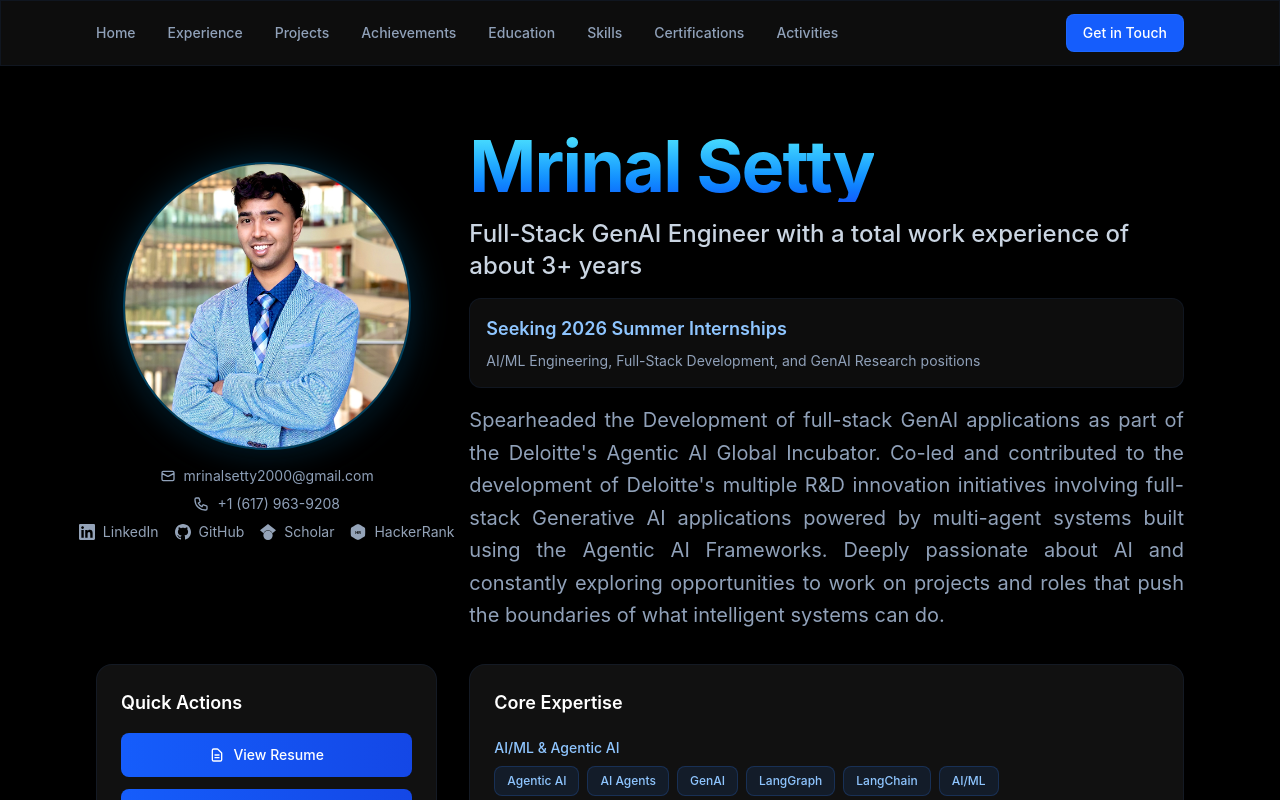
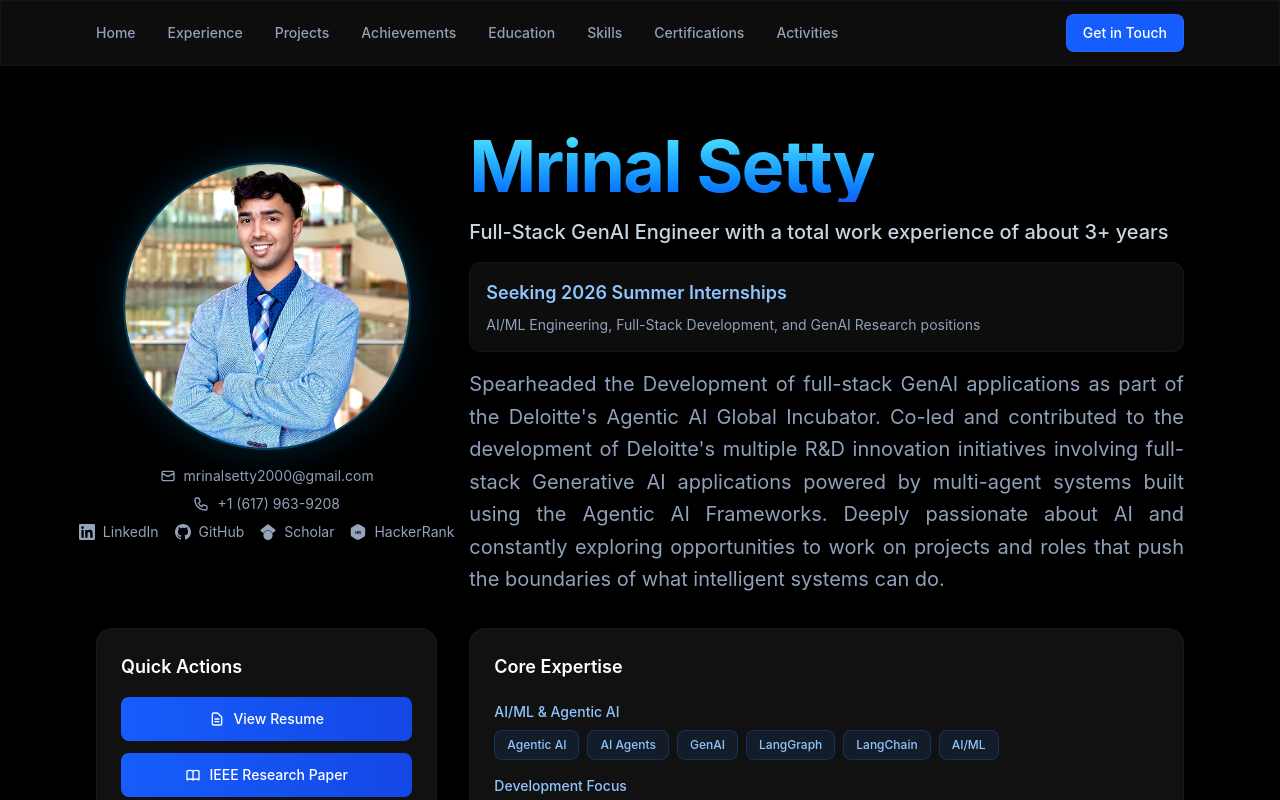
Before and after one commit to mrinalsetty/mrinalsetty-portfolio, a Next.js app: page / in a window 1280 px wide. Shown: the top 800 px of the page. Built offline with nearby package versions, Linux system fonts and the light colour scheme.

Commit message:
update fontzise of title

```diff
--- a/src/components/sections/HeroSection.tsx
+++ b/src/components/sections/HeroSection.tsx
@@ -183,7 +183,7 @@
               </h1>
 
               <div className="space-y-4">
-                <h2 className="text-xl sm:text-2xl text-slate-300 font-medium">
+                <h2 className="text-lg sm:text-xl text-slate-300 font-medium">
                   {personalInfo.title}
                 </h2>
 
```
